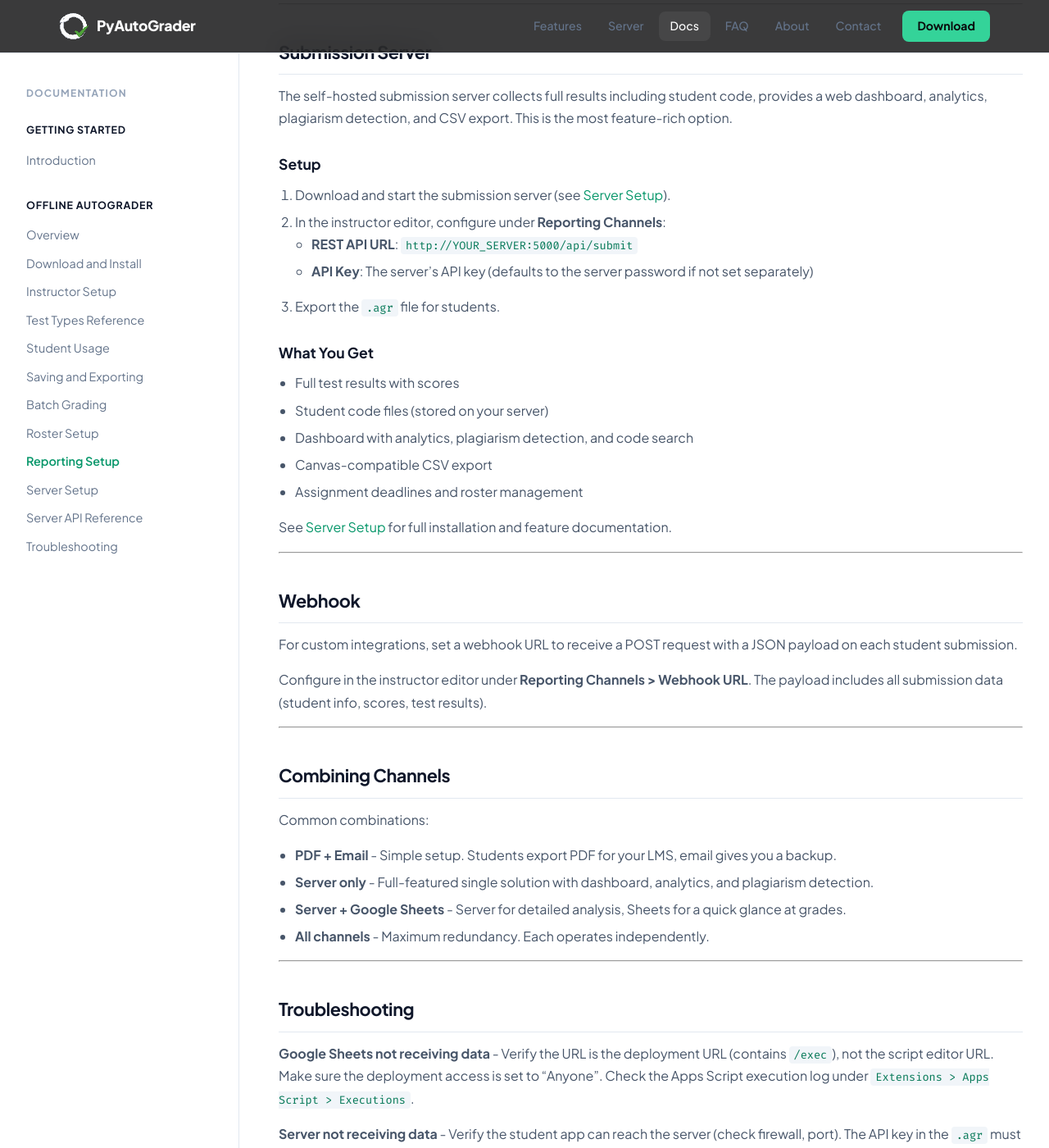
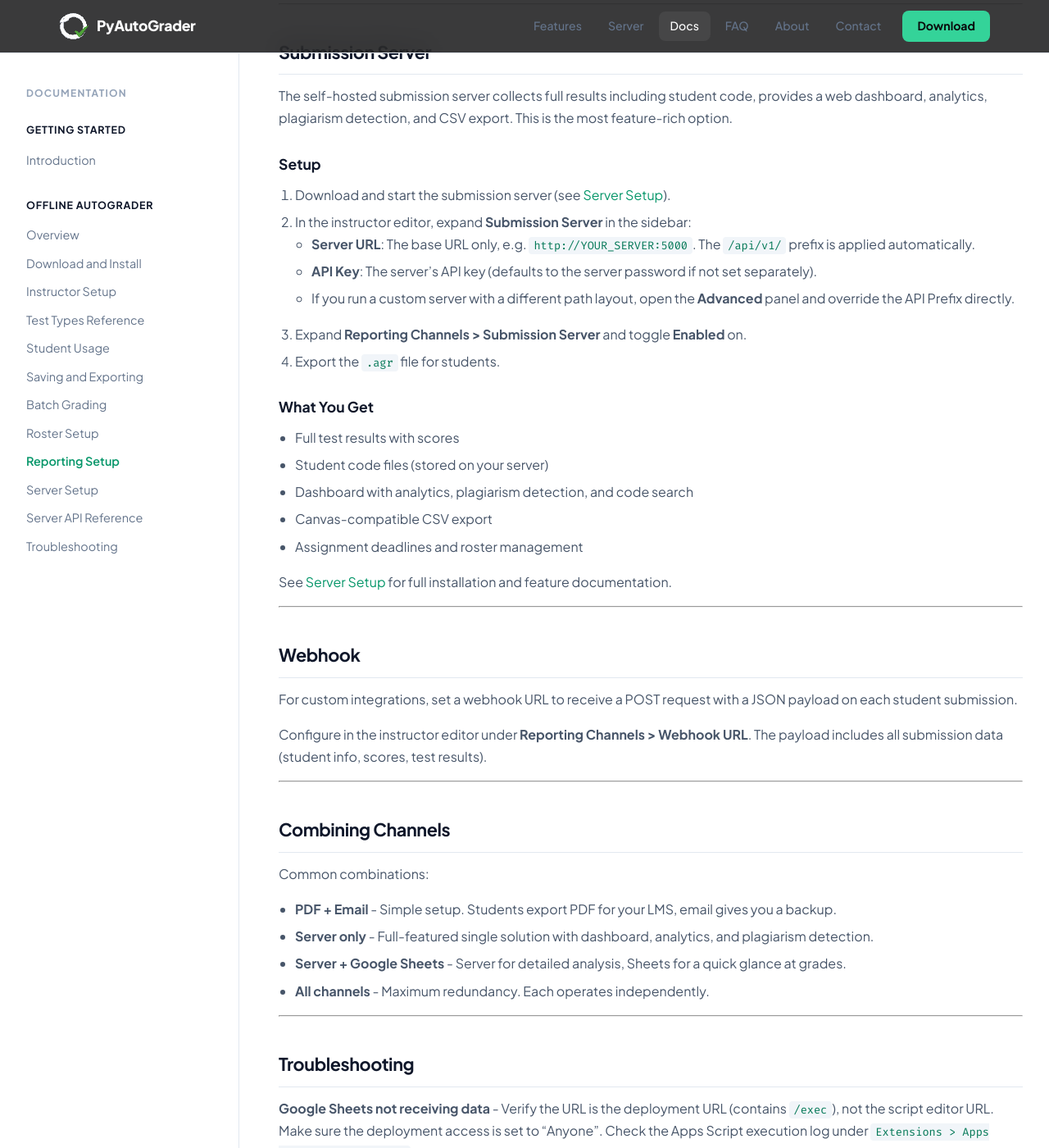
Before and after one commit to PyAutoGrader/pyautograder.github.io, a Jekyll site: the page built from _docs/offline/reporting-setup.md, in a window 1280 px wide and 1400 px high, scrolled down 3415 px. Shown: the whole window at 82% size. Built offline with Jekyll 4.4.1, drawn with Linux system fonts in a browser that asks for light colours; some of the changed text lies outside the part shown.

Commit message:
Server api documentation.

```diff
--- a/_docs/offline/reporting-setup.md
+++ b/_docs/offline/reporting-setup.md
@@ -116,10 +116,12 @@ The self-hosted submission server collects full results including student code,
 ### Setup
 
 1. Download and start the submission server (see [Server Setup](/docs/offline/server-setup/)).
-2. In the instructor editor, configure under **Reporting Channels**:
-   - **REST API URL**: `http://YOUR_SERVER:5000/api/submit`
-   - **API Key**: The server's API key (defaults to the server password if not set separately)
-3. Export the `.agr` file for students.
+2. In the instructor editor, expand **Submission Server** in the sidebar:
+   - **Server URL**: The base URL only, e.g. `http://YOUR_SERVER:5000`. The `/api/v1/` prefix is applied automatically.
+   - **API Key**: The server's API key (defaults to the server password if not set separately).
+   - If you run a custom server with a different path layout, open the **Advanced** panel and override the API Prefix directly.
+3. Expand **Reporting Channels > Submission Server** and toggle **Enabled** on.
+4. Export the `.agr` file for students.
 
 ### What You Get
 
@@ -156,7 +158,7 @@ Common combinations:
 
 **Google Sheets not receiving data** - Verify the URL is the deployment URL (contains `/exec`), not the script editor URL. Make sure the deployment access is set to "Anyone". Check the Apps Script execution log under `Extensions > Apps Script > Executions`.
 
-**Server not receiving data** - Verify the student app can reach the server (check firewall, port). The API key in the `.agr` must match the server's key. The submit URL must end with `/api/submit`.
+**Server not receiving data** - Verify the student app can reach the server (check firewall, port). The API key in the `.agr` must match the server's key. The **Server URL** under **Submission Server** should be the base URL only (e.g. `http://YOUR_SERVER:5000`); the `/api/v1/` prefix is added automatically.
 
 **Submissions not being sent** - The queue flushes on app startup and every 5 minutes. Check the queue file:
 - Windows: `%APPDATA%\PyAutoGrader\Offline\submission_queue.jsonl`
```
Also changed, not shown: _docs/offline/api-reference.md (+12 -4 lines), _docs/offline/roster-setup.md (+4 -4 lines), _docs/offline/server-setup.md (+1 -1 lines), _docs/offline/troubleshooting.md (+2 -2 lines).
